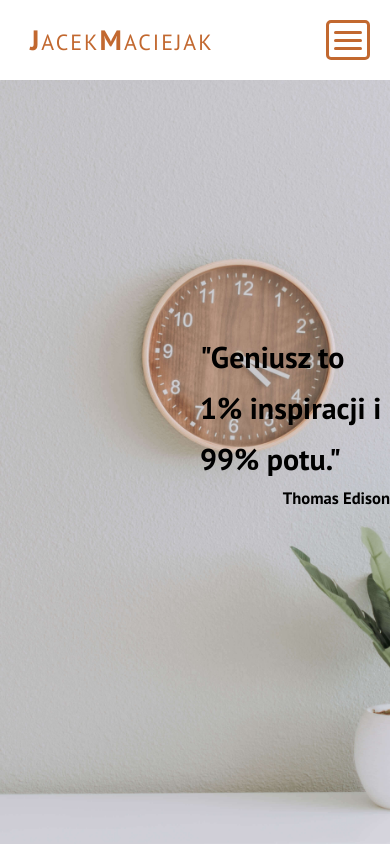
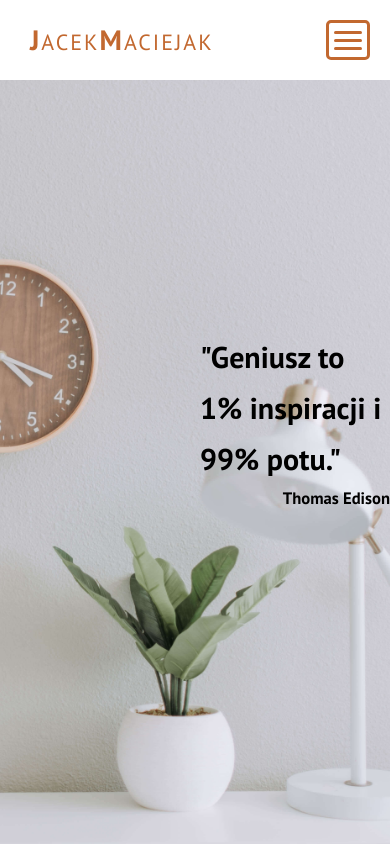
Before and after one commit to jacekmaciejak/Site, a website: page index.html in a window 390 px wide. Shown: the top 844 px of the page. Drawn offline with nearby package versions, Linux system fonts and the light colour scheme.

Commit message:
Image header - resp func added

```diff
--- a/scss/components/_navbar.scss
+++ b/scss/components/_navbar.scss
@@ -19,6 +19,9 @@
     a {
         text-decoration: none;
         color: $color-decoration;
+        font-weight: bold;
+        font-size: 22px;
+
 
         &.navbar_brand {
             float: left;
--- a/scss/layout/_header.scss
+++ b/scss/layout/_header.scss
@@ -17,18 +17,15 @@
         size: cover;
     }
 
-
-    @media only screen and (max-width: 900px) {
-        .defaultHero {
-            background-position: calc(100% + 200px);
-        }
+    @include respond(tab-port) {
+        //width < 900
+        background-position: calc(100% + 200px);
     }
 
     &_title {
         margin-left: 200px;
         font-size: 20px;
 
-
         h5 {
             text-align: end;
         }
```
Also changed, not shown: css/style.css.
